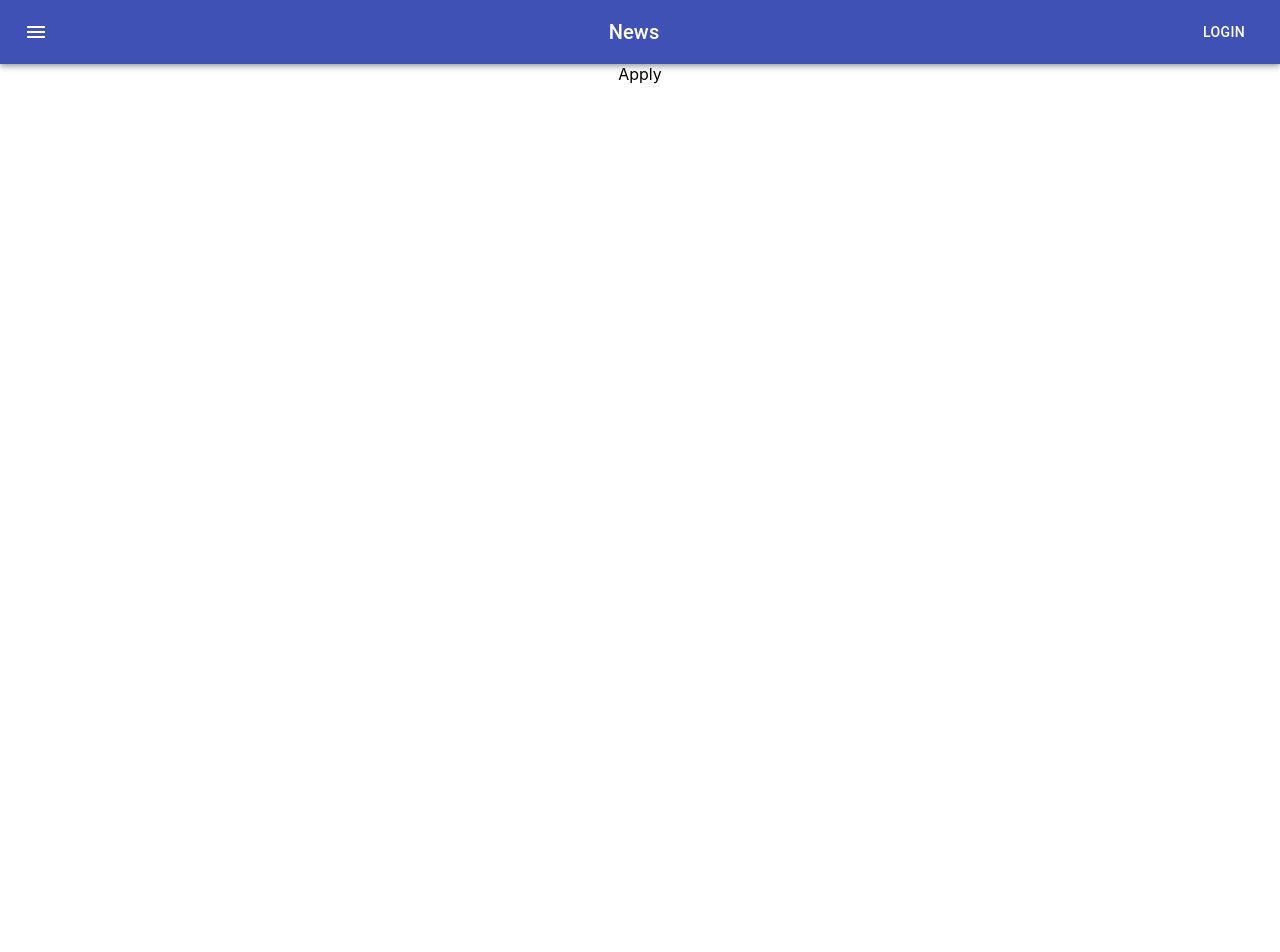
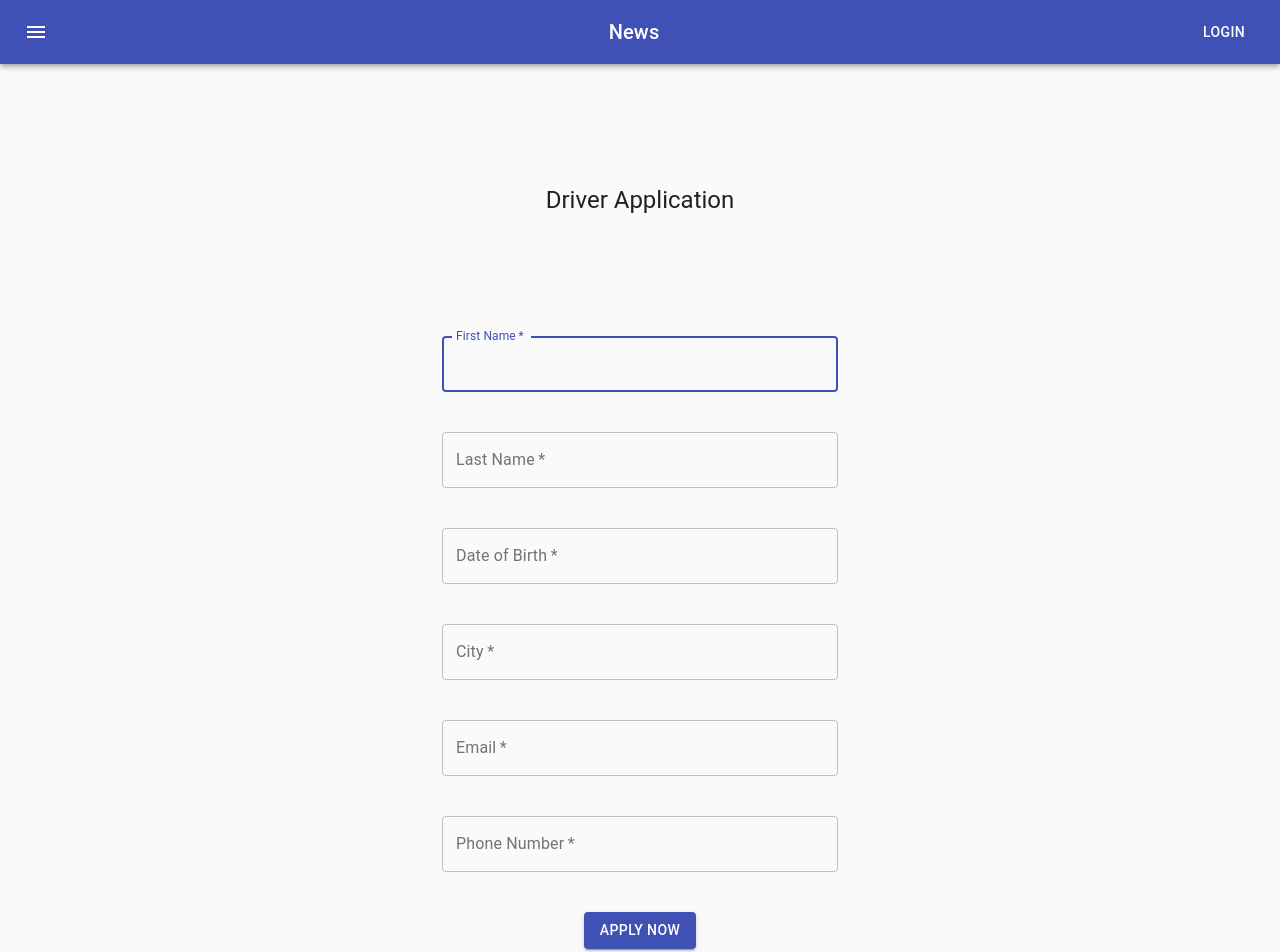
Before and after one commit to gbj1220/project-2-frontend, a React (Create React App) app: page /apply in a window 1280 px wide. Shown: the top 952 px of the page. Before the commit the page ends 800 px from the top, so only its background shows below. Built offline with nearby package versions, Linux system fonts and the light colour scheme.

Commit message:
Completed application form component

```diff
--- a/src/components/Apply/Apply.js
+++ b/src/components/Apply/Apply.js
@@ -1,5 +1,116 @@
 import React from 'react';
+import Avatar from '@material-ui/core/Avatar';
+import Button from '@material-ui/core/Button';
+import CssBaseline from '@material-ui/core/CssBaseline';
+import TextField from '@material-ui/core/TextField';
+import Grid from '@material-ui/core/Grid';
+import LockOutlinedIcon from '@material-ui/icons/LockOutlined';
+import Typography from '@material-ui/core/Typography';
+import { makeStyles } from '@material-ui/core/styles';
+import Container from '@material-ui/core/Container';
 
-export default function Apply() {
-	return <div>Apply</div>;
+const useStyles = makeStyles((theme) => ({
+	paper: {
+		marginTop: theme.spacing(15),
+		display: 'flex',
+		flexDirection: 'column',
+		alignItems: 'center',
+	},
+	form: {
+		width: '100%', // Fix IE 11 issue.
+		marginTop: theme.spacing(15),
+	},
+	submit: {
+		margin: theme.spacing(5, 0, 2),
+	},
+}));
+
+export default function SignUp() {
+	const classes = useStyles();
+
+	return (
+		<Container component='main' maxWidth='xs'>
+			<CssBaseline />
+			<div className={classes.paper}>
+				<Typography component='h1' variant='h5'>
+					Driver Application
+				</Typography>
+				<form className={classes.form} noValidate>
+					<Grid container spacing={5}>
+						<Grid item xs={12}>
+							<TextField
+								autoComplete='fname'
+								name='firstName'
+								variant='outlined'
+								required
+								fullWidth
+								id='firstName'
+								label='First Name'
+								autoFocus
+							/>
+						</Grid>
+						<Grid item xs={12}>
+							<TextField
+								variant='outlined'
+								required
+								fullWidth
+								id='lastName'
+								label='Last Name'
+								name='lastName'
+								autoComplete='lname'
+							/>
+						</Grid>
+						<Grid item xs={12}>
+							<TextField
+								variant='outlined'
+								required
+								fullWidth
+								id='dateOfBirth'
+								label='Date of Birth'
+								name='dateOfBirth'
+							/>
+						</Grid>
+						<Grid item xs={12}>
+							<TextField
+								variant='outlined'
+								required
+								fullWidth
+								name='city'
+								label='City'
+								id='city'
+							/>
+						</Grid>
+						<Grid item xs={12}>
+							<TextField
+								variant='outlined'
+								required
+								fullWidth
+								name='email'
+								label='Email'
+								id='email'
+							/>
+						</Grid>
+						<Grid item xs={12}>
+							<TextField
+								variant='outlined'
+								required
+								fullWidth
+								name='phoneNumber'
+								label='Phone Number'
+								id='phoneNumber'
+							/>
+						</Grid>
+					</Grid>
+					<Button
+						type='submit'
+						variant='contained'
+						color='primary'
+						className={classes.submit}
+					>
+						Apply Now
+					</Button>
+				</form>
+			</div>
+		</Container>
+	);
 }
```
